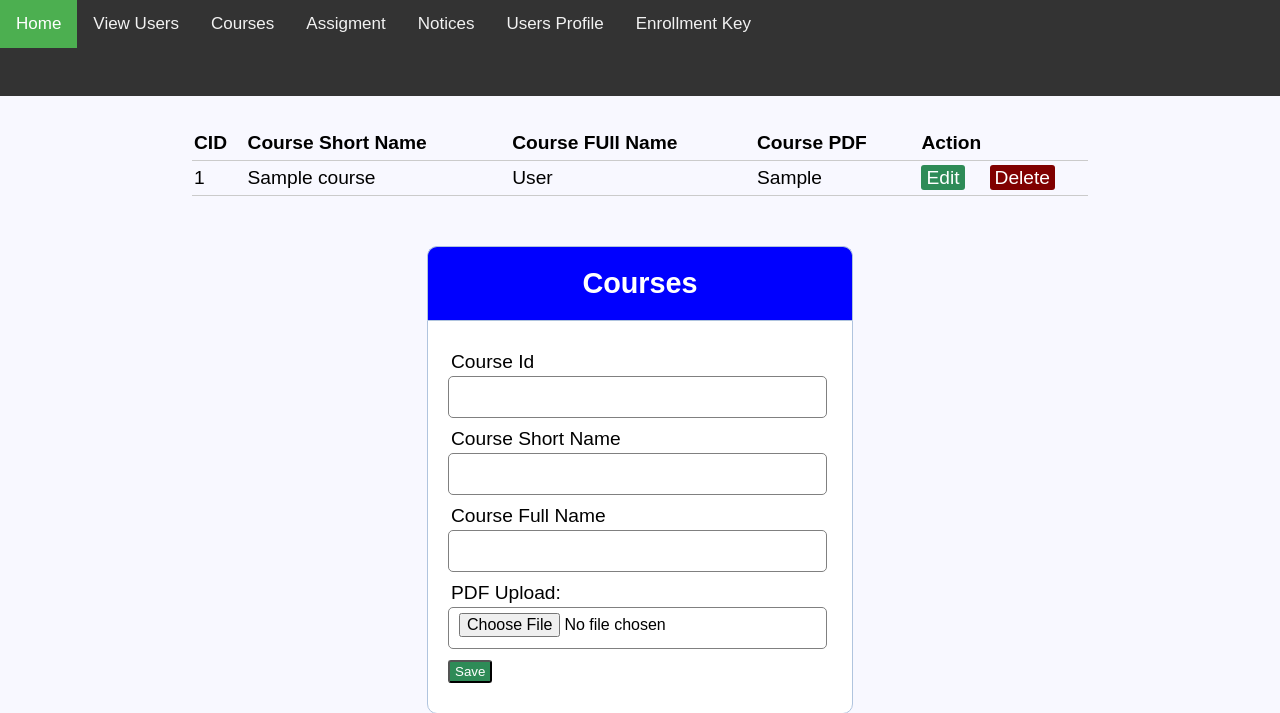
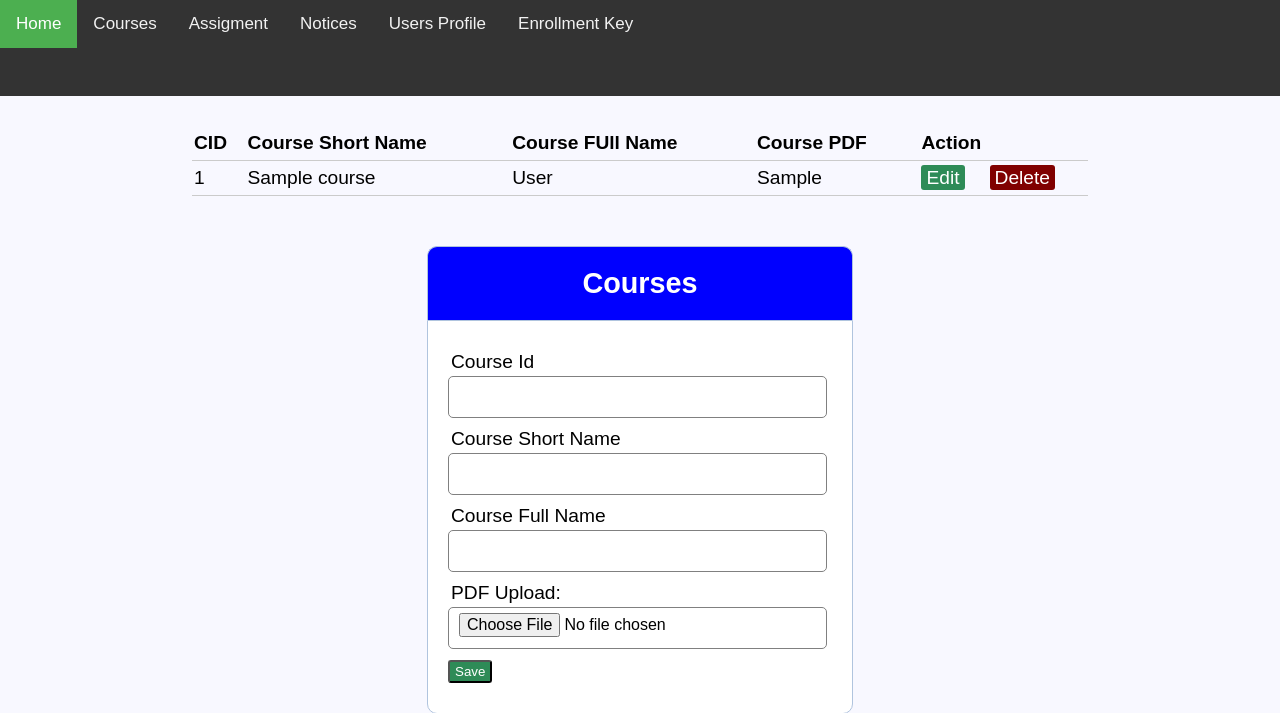
Before and after one commit to ThushanM9/webapplication, a PHP site: page /courses.php in a window 1280 px wide. Shown: the top 713 px of the page. Run offline with PHP 8.4, Linux system fonts and the light colour scheme; tables that the repository leaves empty or names only in its code hold one stand-in row (values such as "Sample post").

Commit message:
edit admin menu

```diff
--- a/admin/adminmenu.php
+++ b/admin/adminmenu.php
@@ -37,7 +37,7 @@ body {
 
 <div class="topnav">
     <a class="active" href="index.php">Home</a>
-  <a href="#viewusers">View Users</a>
+
   <a href="../admin/coursesPage.php">Courses</a>
   <a href="../Assignment/addAssignment.php">Assigment</a>
   <a href="#">Notices</a>
```
